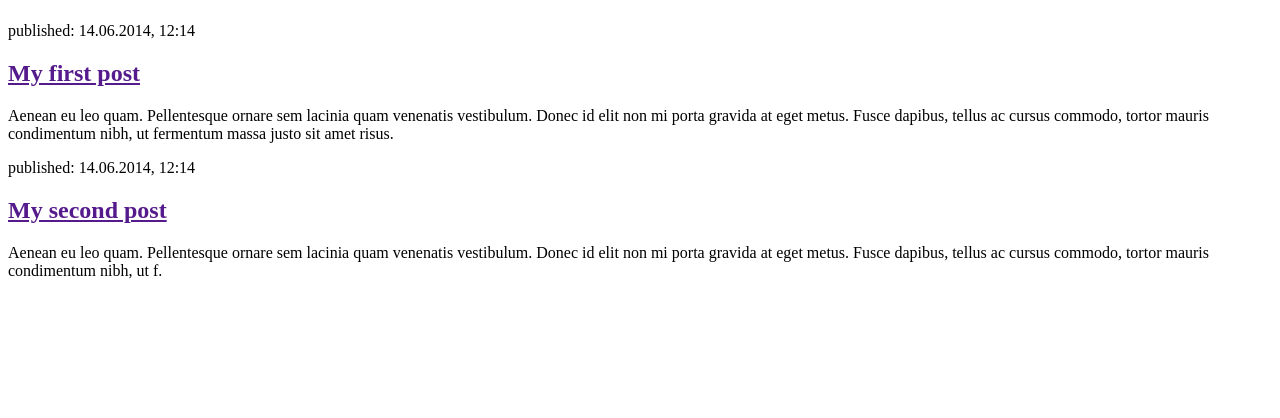
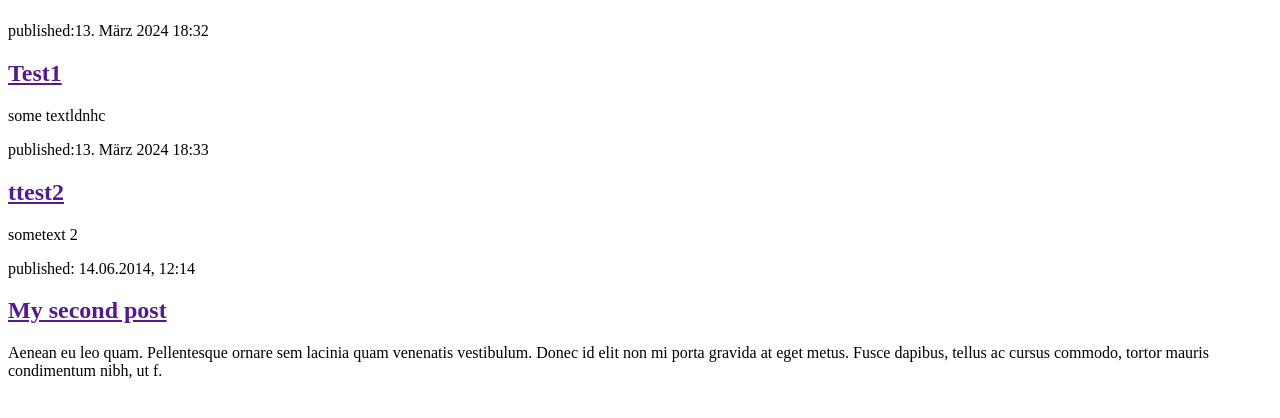
Before and after one commit to Janyma/my-first-blog, a Django app: page / in a window 1280 px wide. Shown: the part 58-476 px from the top of the page. Run offline with Django 5.2, Linux system fonts and the light colour scheme; data comes from the database, SQL or seed files in the repository; both versions use the stored data as it was after the commit.

Commit message:
templates modified

```diff
--- a/blog/templates/blog/post_list.html
+++ b/blog/templates/blog/post_list.html
@@ -8,11 +8,16 @@
             <h1><a href="/">Django Girls Blog</a></h1>
         </header>
 
+        {%for post in posts%}
         <article>
-            <time>published: 14.06.2014, 12:14</time>
-            <h2><a href="">My first post</a></h2>
-            <p>Aenean eu leo quam. Pellentesque ornare sem lacinia quam venenatis vestibulum. Donec id elit non mi porta gravida at eget metus. Fusce dapibus, tellus ac cursus commodo, tortor mauris condimentum nibh, ut fermentum massa justo sit amet risus.</p>
+            <time>published:{{post.published_date}}</time>
+            <h2><a href="">{{post.title}}</a></h2>
+            <p>{{post.text|linebreaksbr}}</p>
         </article>
+
+        {%endfor%}
+
+
 
         <article>
             <time>published: 14.06.2014, 12:14</time>
--- a/blog/views.py
+++ b/blog/views.py
@@ -1,5 +1,8 @@
 from django.shortcuts import render
+from .models import Post
+from django.utils import timezone
 
 # Create your views here.
 def post_list(request):
-    return render(request, 'blog/post_list.html', {})
+    posts=Post.objects.filter(published_date__lte=timezone.now()).order_by('published_date')
+    return render(request, 'blog/post_list.html', {'posts':posts})
```
Also changed, not shown: db.sqlite3.
